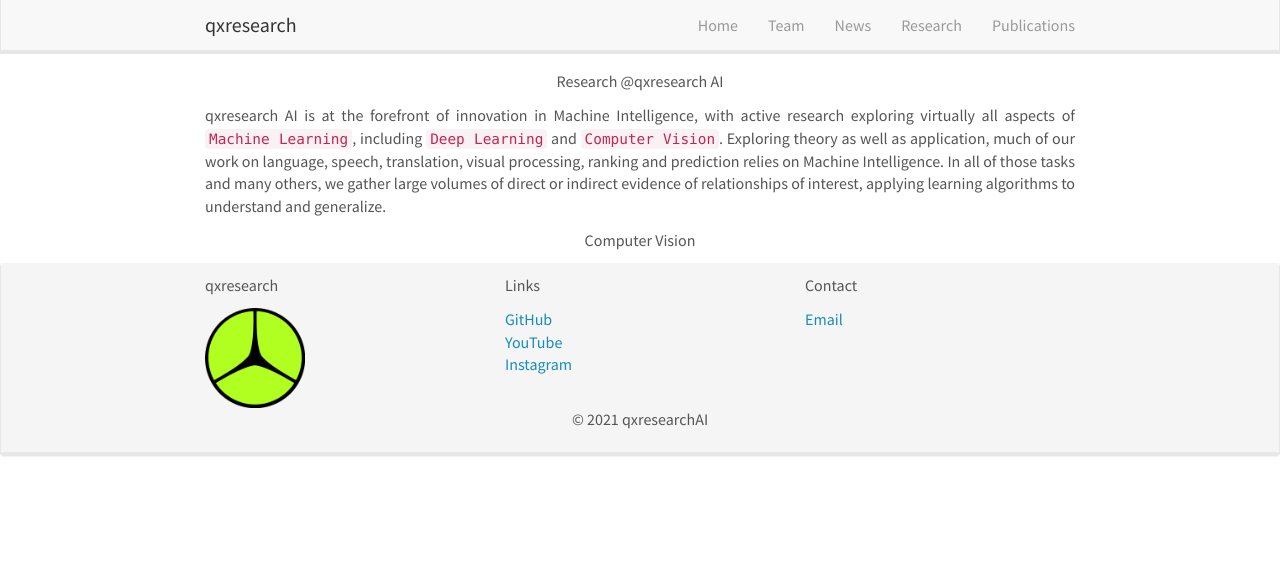
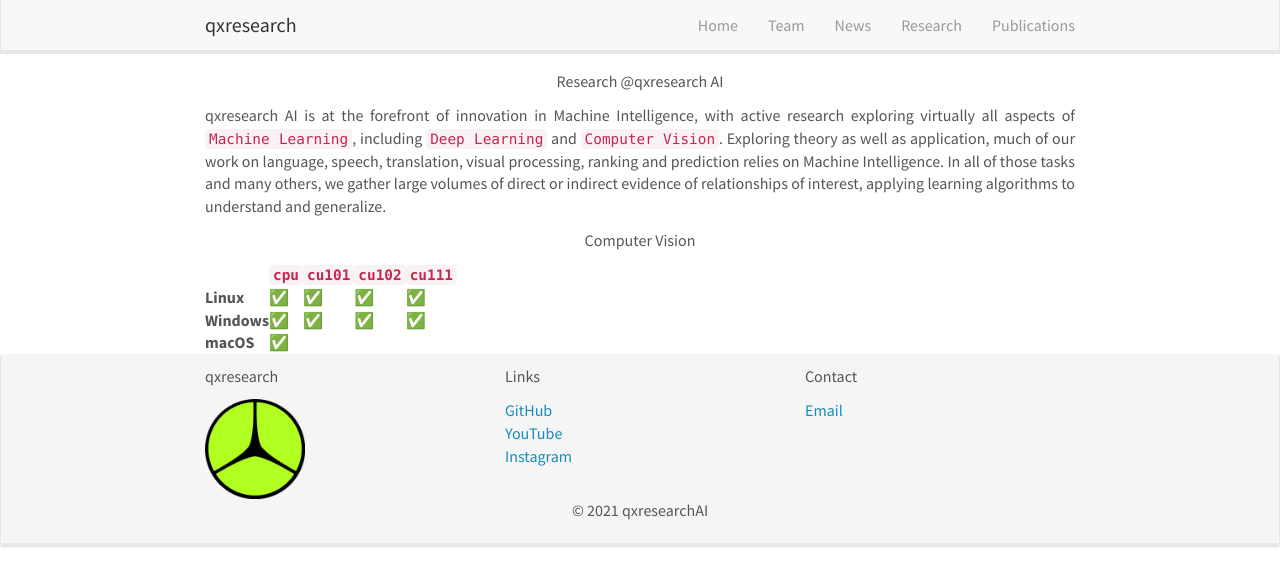
Before and after one commit to qxresearch/qxresearch.github.io, a Jekyll site: the page built from _pages/research.md, in a window 1280 px wide. Shown: the top 586 px of the page. Built offline with Jekyll 4.4.1, drawn with Linux system fonts in a browser that asks for light colours; nearby versions of some CDN libraries.

Commit message:
Update research.md

```diff
--- a/_pages/research.md
+++ b/_pages/research.md
@@ -15,3 +15,9 @@ qxresearch AI is at the forefront of innovation in Machine Intelligence, with ac
 <p align="center">
   Computer Vision
 </p>
+
+|             | `cpu` | `cu101` | `cu102` | `cu111` |
+|-------------|-------|---------|---------|---------|
+| **Linux**   | ✅    | ✅      | ✅      | ✅      |
+| **Windows** | ✅    | ✅      | ✅      | ✅      |
+| **macOS**   | ✅    |         |         |         |
```
